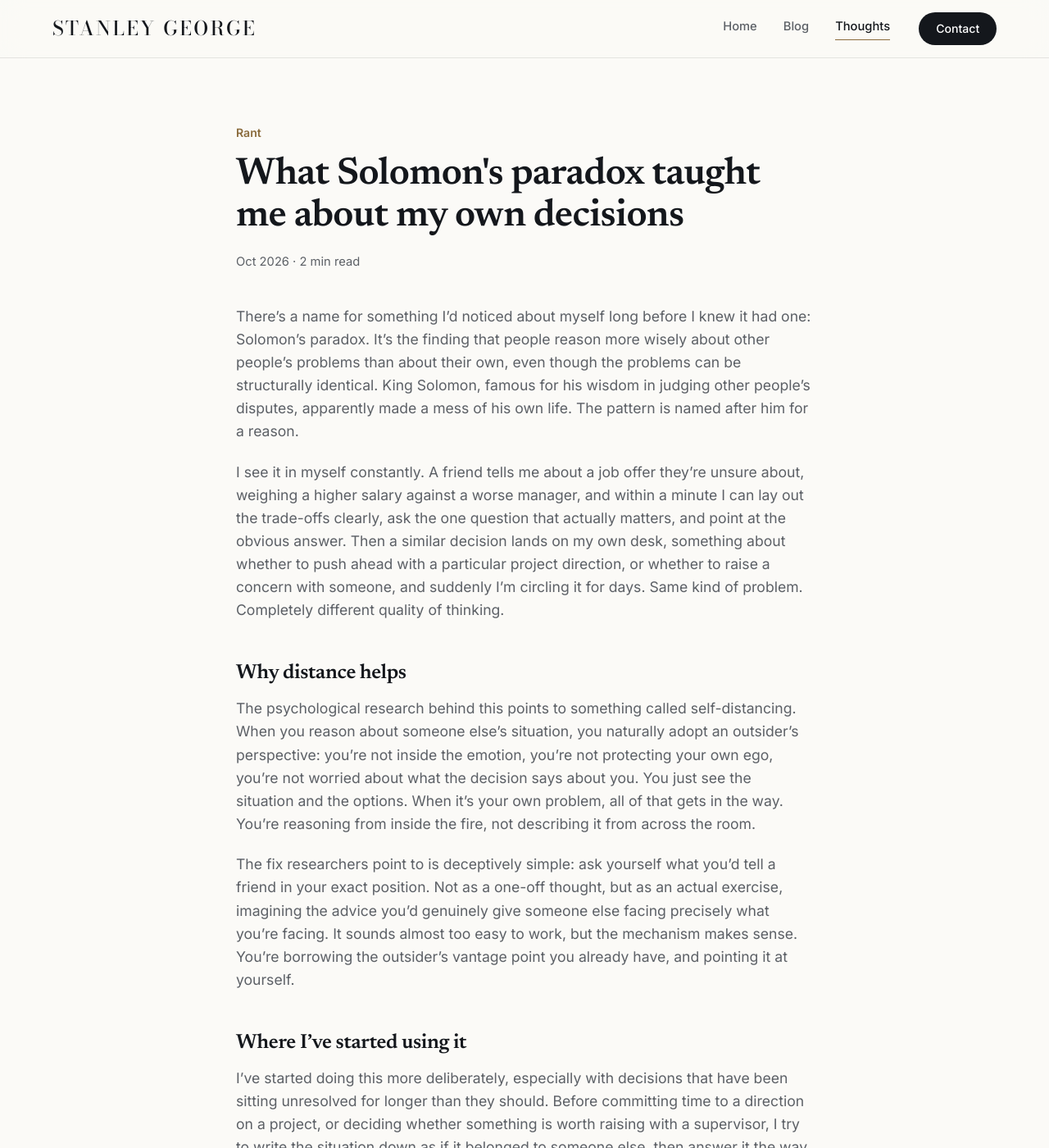
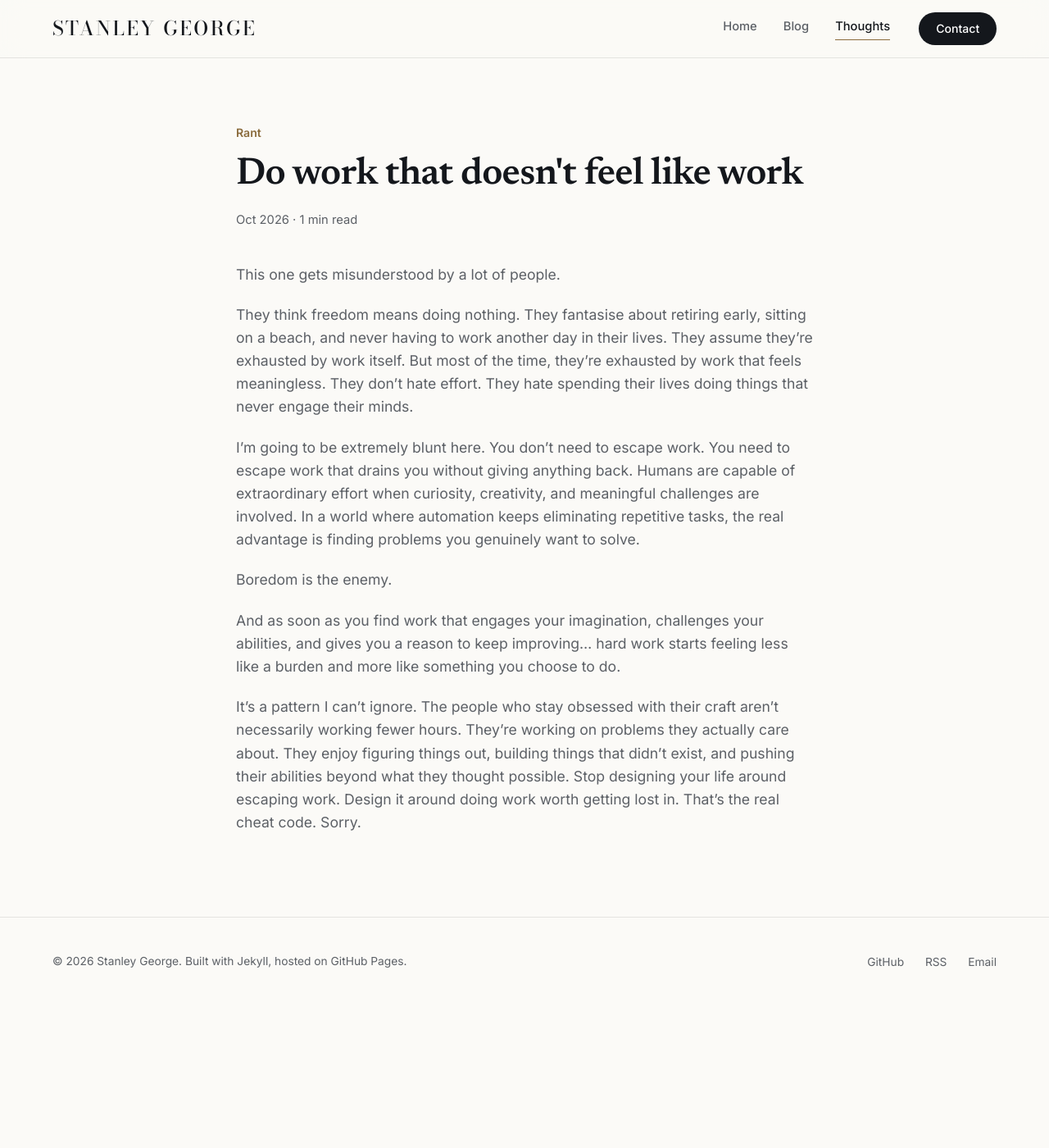
Before and after one commit to stageor/stageor.github.io, a Jekyll site: the page built from _thoughts/2026-10-15-solomons-paradox.md, in a window 1280 px wide and 1400 px high. Shown: the whole window at 82% size. Built offline with Jekyll 4.4.1, drawn with Linux system fonts in a browser that asks for light colours; some of the changed text lies outside the part shown.

Commit message:
Replace the Solomon's paradox thought with "Do work that doesn't feel like work"
Co-Authored-By: Claude Sonnet 5 <noreply@anthropic.com>
Claude-Session: https://claude.ai/code/session_01V1zx5mLX7vrJ9dsy7ibrGV

```diff
--- a/_thoughts/2026-10-15-solomons-paradox.md
+++ b/_thoughts/2026-10-15-solomons-paradox.md
@@ -1,20 +1,16 @@
 ---
-title: "What Solomon's paradox taught me about my own decisions"
-excerpt: "It's easy to give someone else good advice. It's much harder to take your own."
+title: "Do work that doesn't feel like work"
+excerpt: "You don't need to escape work. You need to escape work that drains you without giving anything back."
 ---
 
-There's a name for something I'd noticed about myself long before I knew it had one: Solomon's paradox. It's the finding that people reason more wisely about other people's problems than about their own, even though the problems can be structurally identical. King Solomon, famous for his wisdom in judging other people's disputes, apparently made a mess of his own life. The pattern is named after him for a reason.
+This one gets misunderstood by a lot of people.
 
-I see it in myself constantly. A friend tells me about a job offer they're unsure about, weighing a higher salary against a worse manager, and within a minute I can lay out the trade-offs clearly, ask the one question that actually matters, and point at the obvious answer. Then a similar decision lands on my own desk, something about whether to push ahead with a particular project direction, or whether to raise a concern with someone, and suddenly I'm circling it for days. Same kind of problem. Completely different quality of thinking.
+They think freedom means doing nothing. They fantasise about retiring early, sitting on a beach, and never having to work another day in their lives. They assume they're exhausted by work itself. But most of the time, they're exhausted by work that feels meaningless. They don't hate effort. They hate spending their lives doing things that never engage their minds.
 
-## Why distance helps
+I'm going to be extremely blunt here. You don't need to escape work. You need to escape work that drains you without giving anything back. Humans are capable of extraordinary effort when curiosity, creativity, and meaningful challenges are involved. In a world where automation keeps eliminating repetitive tasks, the real advantage is finding problems you genuinely want to solve.
 
-The psychological research behind this points to something called self-distancing. When you reason about someone else's situation, you naturally adopt an outsider's perspective: you're not inside the emotion, you're not protecting your own ego, you're not worried about what the decision says about you. You just see the situation and the options. When it's your own problem, all of that gets in the way. You're reasoning from inside the fire, not describing it from across the room.
+Boredom is the enemy.
 
-The fix researchers point to is deceptively simple: ask yourself what you'd tell a friend in your exact position. Not as a one-off thought, but as an actual exercise, imagining the advice you'd genuinely give someone else facing precisely what you're facing. It sounds almost too easy to work, but the mechanism makes sense. You're borrowing the outsider's vantage point you already have, and pointing it at yourself.
+And as soon as you find work that engages your imagination, challenges your abilities, and gives you a reason to keep improving… hard work starts feeling less like a burden and more like something you choose to do.
 
-## Where I've started using it
-
-I've started doing this more deliberately, especially with decisions that have been sitting unresolved for longer than they should. Before committing time to a direction on a project, or deciding whether something is worth raising with a supervisor, I try to write the situation down as if it belonged to someone else, then answer it the way I would for them. It's uncomfortable at first, because the honest answer is often one I'd been avoiding. But the clarity it produces is real, and it's much faster than the days of low-grade circling I'd otherwise spend on the same question.
-
-The paradox isn't really about wisdom at all, not in the sense of having more or less of it. It's about where you're standing when you use it. Most of us have the judgment already. The trick is getting enough distance from our own situation to actually use it on ourselves.
+It's a pattern I can't ignore. The people who stay obsessed with their craft aren't necessarily working fewer hours. They're working on problems they actually care about. They enjoy figuring things out, building things that didn't exist, and pushing their abilities beyond what they thought possible. Stop designing your life around escaping work. Design it around doing work worth getting lost in. That's the real cheat code. Sorry.
```
